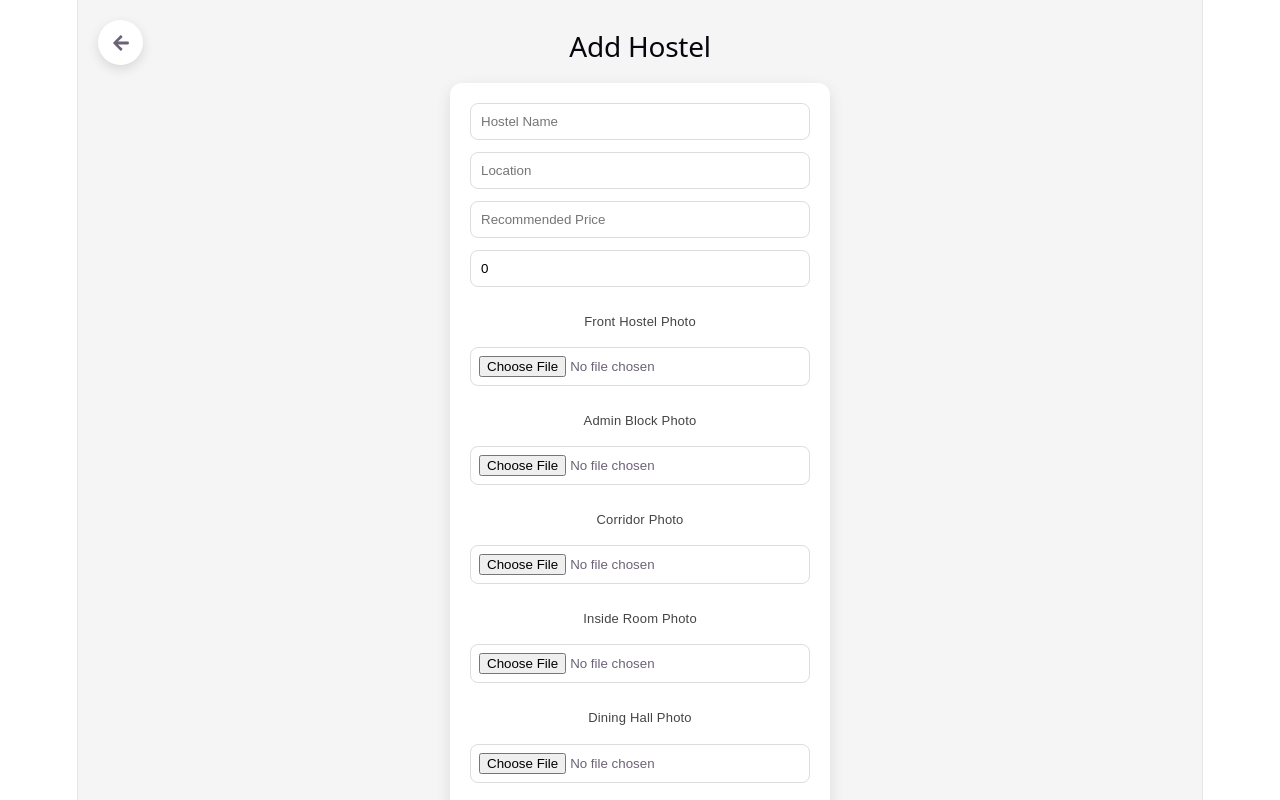
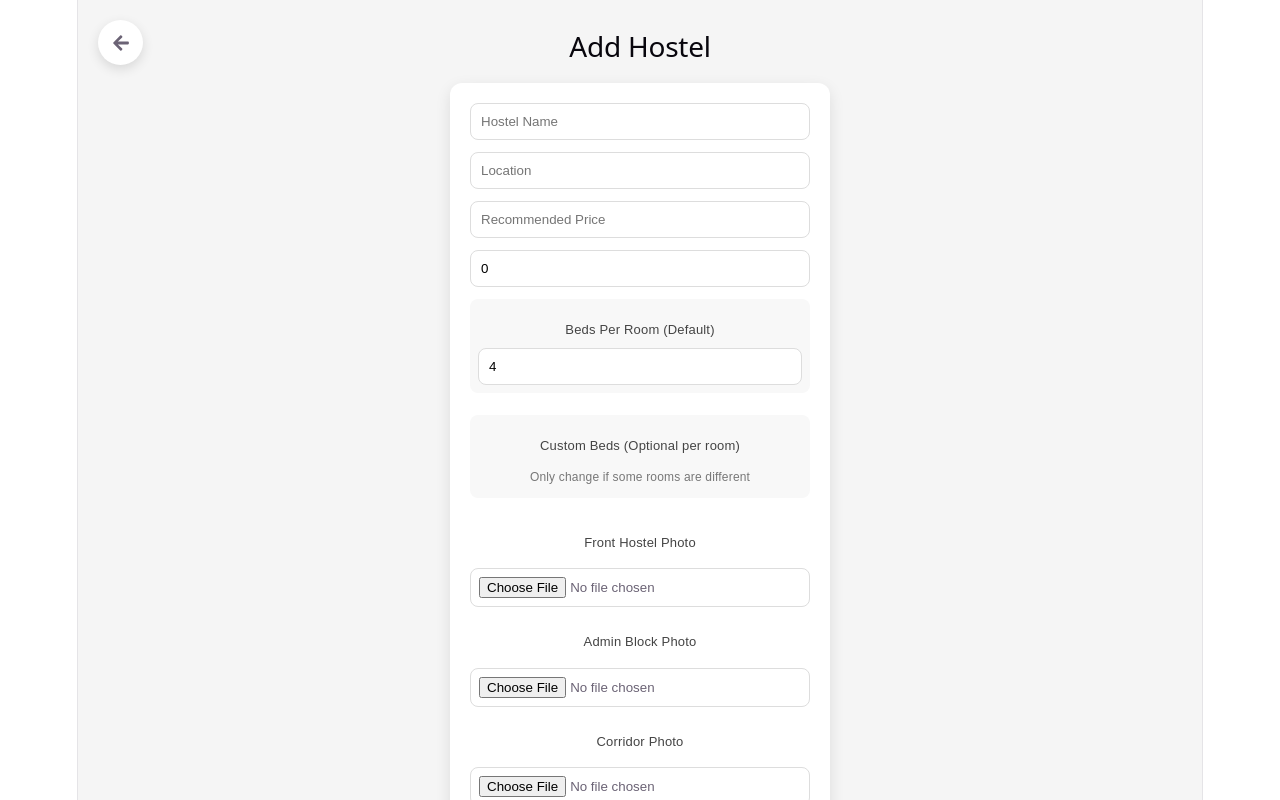
Before and after one commit to sandeepreddyguvvalegi-stack/my-h-project, a React (Vite) app: page /add-hostel in a window 1280 px wide. Shown: the top 800 px of the page. Built offline with nearby package versions, Linux system fonts and the light colour scheme.

Commit message:
addhostel page modified

```diff
--- a/src/pages/AddHostel.jsx
+++ b/src/pages/AddHostel.jsx
@@ -16,7 +16,12 @@ function AddHostel() {
   const [floors, setFloors] = useState(0);
   const [rooms, setRooms] = useState({});
 
-  // IMAGE STATE
+  /* ✅ NEW: beds per room */
+  const [bedsPerRoom, setBedsPerRoom] = useState(4);
+
+  /* ✅ NEW: custom beds for specific rooms */
+  const [customBeds, setCustomBeds] = useState({});
+
   const [images, setImages] = useState({
     front: null,
     adminBlock: null,
@@ -26,26 +31,24 @@ function AddHostel() {
     washroom: null
   });
 
-  // TEXT INPUT
   const handleChange = (e) => {
-    setForm({ ...form, [e.target.name]: e.target.value });
+    setForm({
+      ...form,
+      [e.target.name]: e.target.value
+    });
   };
 
-  // FLOORS
   const handleFloorsChange = (e) => {
     const value = Number(e.target.value);
     setFloors(value);
 
     let newRooms = {};
-
     for (let i = 1; i <= value; i++) {
       newRooms[i] = "";
     }
-
     setRooms(newRooms);
   };
 
-  // ROOMS
   const handleRoomChange = (floor, value) => {
     setRooms({
       ...rooms,
@@ -53,7 +56,6 @@ function AddHostel() {
     });
   };
 
-  // IMAGE UPLOAD
   const handleImageChange = (e) => {
     const { name, files } = e.target;
 
@@ -63,14 +65,51 @@ function AddHostel() {
     });
   };
 
-  // SUBMIT
+  /* ✅ GET BED COUNT FOR ROOM */
+  const getBedsForRoom = (roomNo) => {
+    return customBeds[roomNo] || bedsPerRoom;
+  };
+
   const handleSubmit = (e) => {
     e.preventDefault();
+
+    /* generate final structure */
+    let structure = {};
+
+    for (let f = 1; f <= floors; f++) {
+
+      let floorRooms = [];
+
+      const roomCount = Number(rooms[f] || 0);
+
+      for (let r = 1; r <= roomCount; r++) {
+
+        const roomNumber = `${f}0${r}`;
+
+        const bedsCount = getBedsForRoom(roomNumber);
+
+        let beds = [];
+
+        for (let b = 1; b <= bedsCount; b++) {
+          beds.push(`A${b}`);
+        }
+
+        floorRooms.push({
+          roomNumber,
+          beds
+        });
+      }
+
+      structure[f] = floorRooms;
+    }
 
     const hostelData = {
       ...form,
       floors,
       rooms,
+      bedsPerRoom,
+      customBeds,
+      structure,
       images
     };
 
@@ -82,7 +121,7 @@ function AddHostel() {
   return (
     <div className="add-hostel-container">
 
-      {/* BACK BUTTON */}
+      {/* BACK */}
       <div
         className="back-btn"
         onClick={() => navigate("/")}
@@ -92,13 +131,9 @@ function AddHostel() {
 
       <h2>Add Hostel</h2>
 
-      <form
-        onSubmit={handleSubmit}
-        className="form-box"
-      >
+      <form onSubmit={handleSubmit} className="form-box">
 
         {/* BASIC INFO */}
-
         <input
           name="name"
           placeholder="Hostel Name"
@@ -118,7 +153,6 @@ function AddHostel() {
         />
 
         {/* FLOORS */}
-
         <input
           type="number"
           placeholder="Number of Floors"
@@ -127,80 +161,93 @@ function AddHostel() {
         />
 
         {/* ROOMS PER FLOOR */}
+        {Object.keys(rooms).map((floor) => (
+          <div key={floor} className="floor-box">
 
-        {Object.keys(rooms).map((floor) => (
-          <div
-            key={floor}
-            className="floor-box"
-          >
-
-            <label>
-              Floor {floor} Rooms
-            </label>
+            <label>Floor {floor} Rooms</label>
 
             <input
               type="number"
               value={rooms[floor]}
               onChange={(e) =>
-                handleRoomChange(
-                  floor,
-                  e.target.value
-                )
+                handleRoomChange(floor, e.target.value)
               }
             />
 
           </div>
         ))}
 
-        {/* IMAGE UPLOADS */}
+        {/* ✅ NEW: DEFAULT BEDS */}
+        <div className="floor-box">
 
+          <label>Beds Per Room (Default)</label>
+
+          <input
+            type="number"
+            value={bedsPerRoom}
+            onChange={(e) =>
+              setBedsPerRoom(Number(e.target.value))
+            }
+          />
+
+        </div>
+
+        {/* ✅ CUSTOM BEDS */}
+        <div className="floor-box">
+
+          <label>Custom Beds (Optional per room)</label>
+
+          <p style={{ fontSize: "12px", color: "#777" }}>
+            Only change if some rooms are different
+          </p>
+
+          {Object.keys(rooms).map((floor) =>
+            Number(rooms[floor] || 0) > 0 &&
+            Array.from({ length: rooms[floor] }).map((_, i) => {
+
+              const roomNo = `${floor}0${i + 1}`;
+
+              return (
+                <div key={roomNo} style={{ marginBottom: "10px" }}>
+
+                  <label>{roomNo}</label>
+
+                  <input
+                    type="number"
+                    placeholder={`Default: ${bedsPerRoom}`}
+                    onChange={(e) =>
+                      setCustomBeds({
+                        ...customBeds,
+                        [roomNo]: Number(e.target.value)
+                      })
+                    }
+                  />
+
+                </div>
+              );
+            })
+          )}
+
+        </div>
+
+        {/* IMAGES */}
         <label>Front Hostel Photo</label>
-
-        <input
-          type="file"
-          name="front"
-          onChange={handleImageChange}
-        />
+        <input type="file" name="front" onChange={handleImageChange} />
 
         <label>Admin Block Photo</label>
-
-        <input
-          type="file"
-          name="adminBlock"
-          onChange={handleImageChange}
-        />
+        <input type="file" name="adminBlock" onChange={handleImageChange} />
 
         <label>Corridor Photo</label>
-
-        <input
-          type="file"
-          name="corridor"
-          onChange={handleImageChange}
-        />
+        <input type="file" name="corridor" onChange={handleImageChange} />
 
         <label>Inside Room Photo</label>
-
-        <input
-          type="file"
-          name="room"
-          onChange={handleImageChange}
-        />
+        <input type="file" name="room" onChange={handleImageChange} />
 
         <label>Dining Hall Photo</label>
-
-        <input
-          type="file"
-          name="dining"
-          onChange={handleImageChange}
-        />
+        <input type="file" name="dining" onChange={handleImageChange} />
 
         <label>Washroom Photo</label>
-
-        <input
-          type="file"
-          name="washroom"
-          onChange={handleImageChange}
-        />
+        <input type="file" name="washroom" onChange={handleImageChange} />
 
         <button type="submit">
           Add Hostel
```
